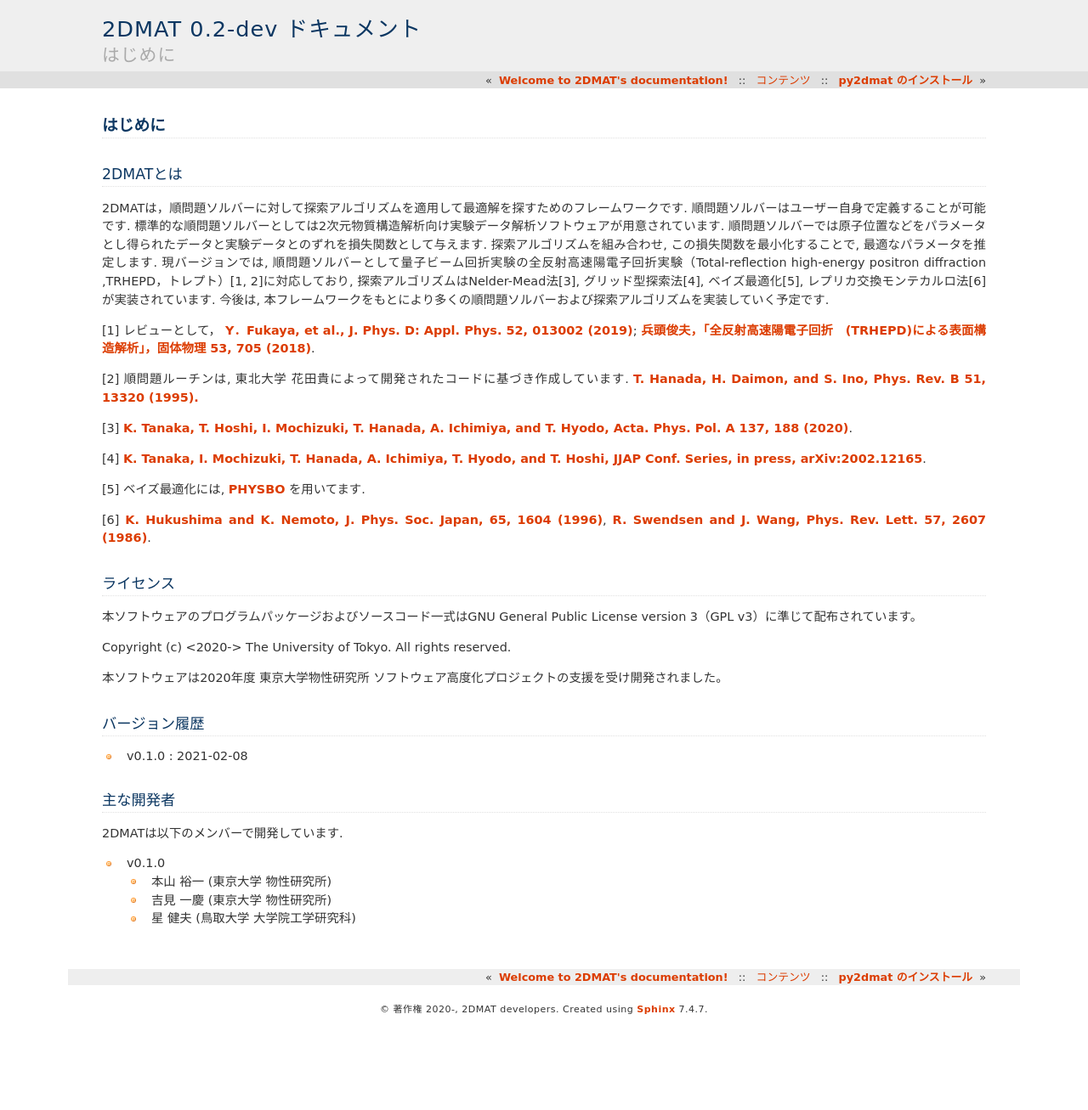
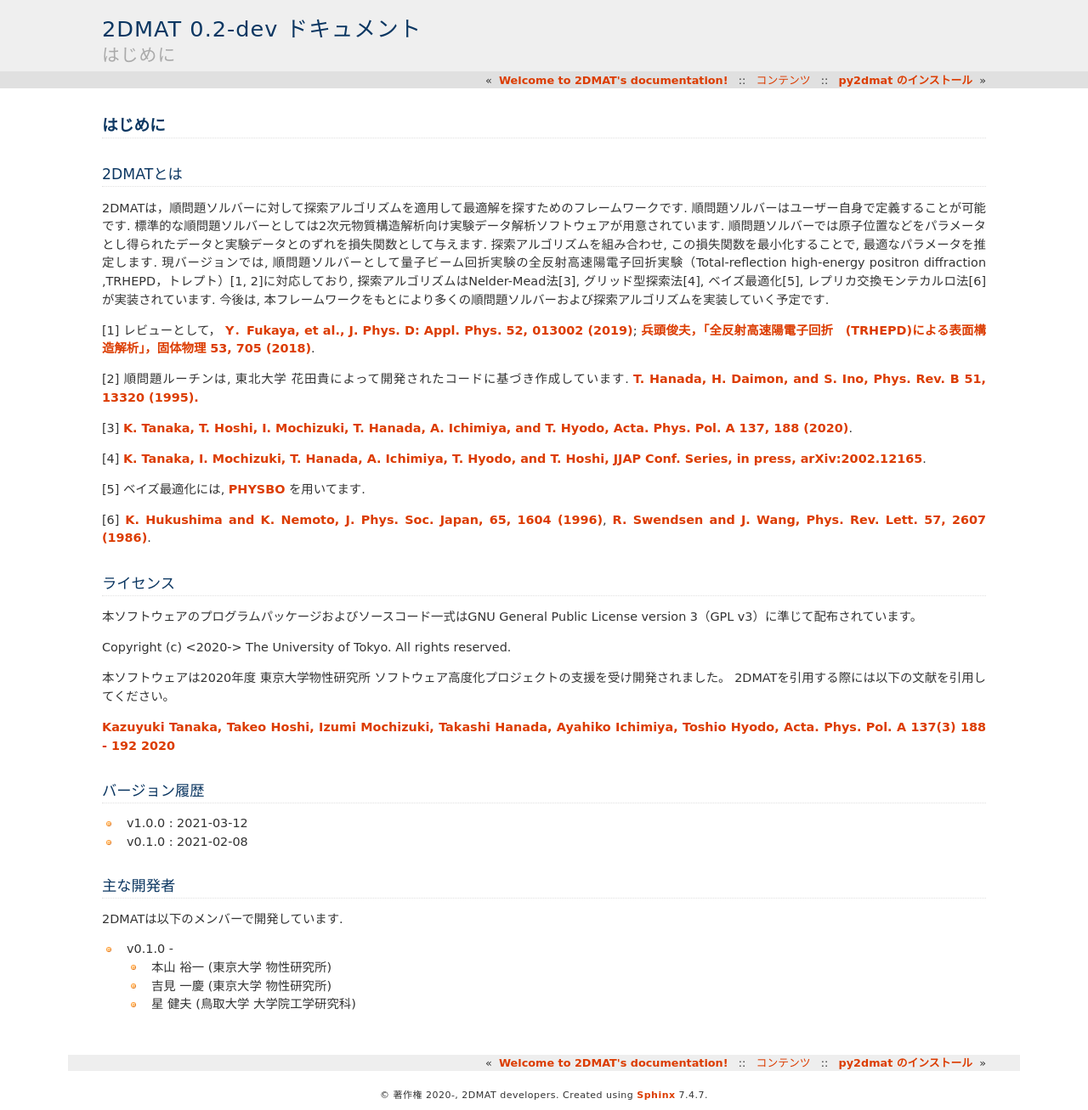
Before and after one commit to issp-center-dev/2DMAT, a Sphinx documentation site: the page built from doc/ja/source/introduction.rst, in a window 1280 px wide. Shown: the whole page at 85% size. Built offline with Sphinx 7.4.7, drawn with Linux system fonts in a browser that asks for light colours; before the commit the page ends 1206 px from its top, so only the background shows below that.

```diff
--- a/doc/ja/source/introduction.rst
+++ b/doc/ja/source/introduction.rst
@@ -27,10 +27,16 @@
 Copyright (c) <2020-> The University of Tokyo. All rights reserved.
 
 本ソフトウェアは2020年度 東京大学物性研究所 ソフトウェア高度化プロジェクトの支援を受け開発されました。
+2DMATを引用する際には以下の文献を引用してください。
+
+`Kazuyuki Tanaka, Takeo Hoshi, Izumi Mochizuki, Takashi Hanada, Ayahiko Ichimiya, Toshio Hyodo, Acta. Phys. Pol. A 137(3) 188 - 192 2020 <https://doi.org/10.12693/APhysPolA.137.188>`_
+
+
 
 バージョン履歴
 ----------------------
 
+- v1.0.0 : 2021-03-12
 - v0.1.0 : 2021-02-08
 
 
@@ -38,7 +44,7 @@ Copyright (c) <2020-> The University of Tokyo. All rights reserved.
 ----------------------
 2DMATは以下のメンバーで開発しています.
 
-- v0.1.0
+- v0.1.0 -
 
   - 本山 裕一 (東京大学 物性研究所)
   - 吉見 一慶 (東京大学 物性研究所)
--- a/doc/ja/source/tutorial/minsearch.rst
+++ b/doc/ja/source/tutorial/minsearch.rst
@@ -37,7 +37,7 @@ Nelder-Mead法 (`scipy.optimize.fmin <https://docs.scipy.org/doc/scipy/reference
 
 - ``ref.txt``
 
-  本チュートリアルで求めたい回答が可能されたファイル
+  本チュートリアルで求めたい回答が記載されたファイル
 
 - ``input.toml``
 
```
Also changed, not shown: doc/en/source/introduction.rst (+5 -3 lines).
